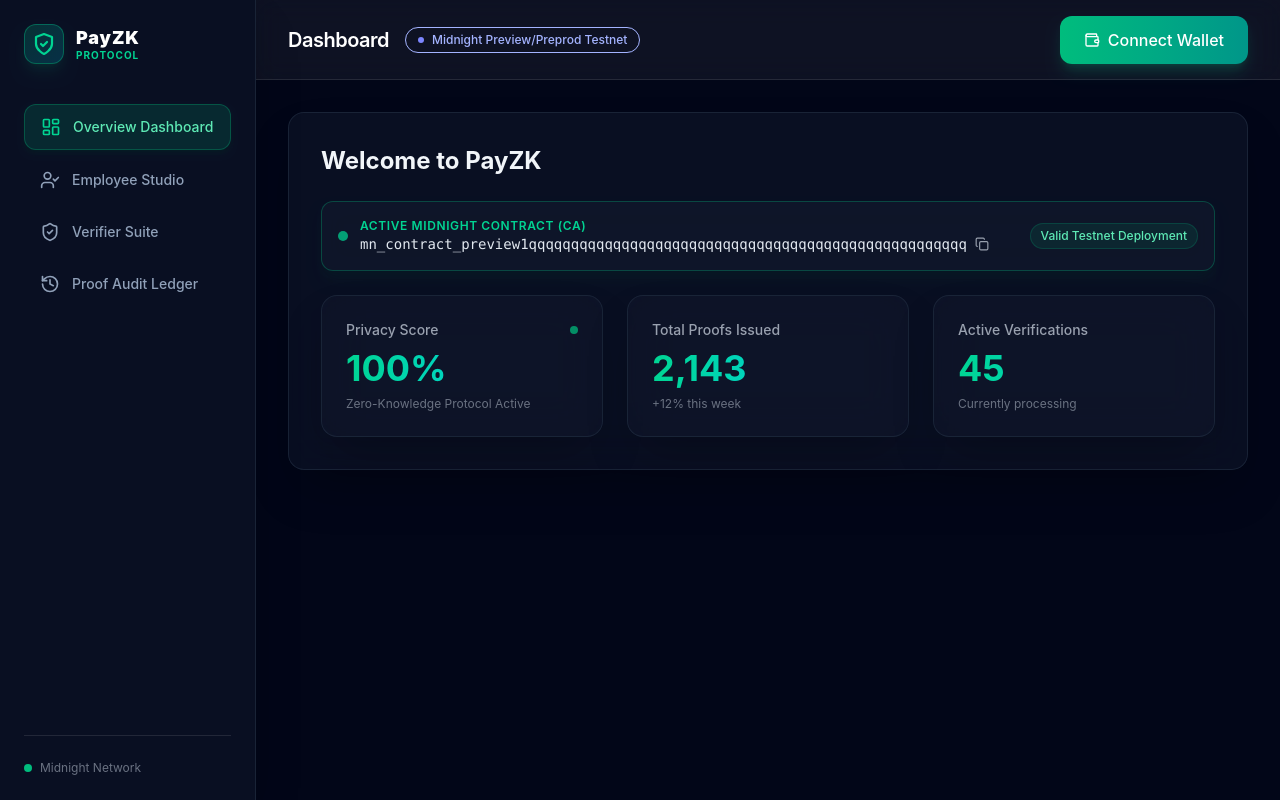
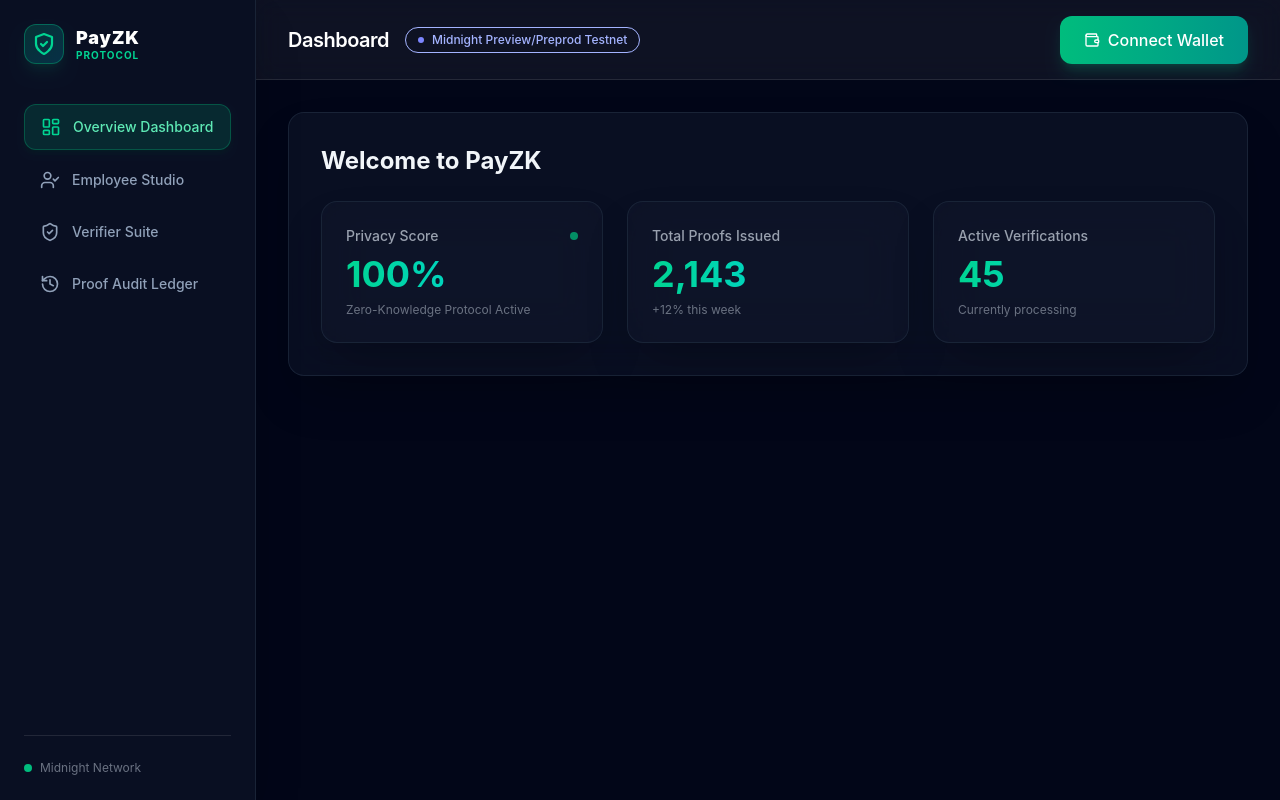
Before and after one commit to shivammpatil2007-star/PayZK-Midnight, a React (Vite) app in the folder frontend/: page / in a window 1280 px wide. Built offline with nearby package versions, Linux system fonts and the light colour scheme.

Commit message:
fix(ui): remove Contract Telemetry Banner from Overview Dashboard

```diff
--- a/frontend/src/components/OverviewMetrics.tsx
+++ b/frontend/src/components/OverviewMetrics.tsx
@@ -1,46 +1,8 @@
-import React, { useState } from 'react';
-import { Copy } from 'lucide-react';
+import React from 'react';
 
 export const OverviewMetrics: React.FC = () => {
-  const [isCopied, setIsCopied] = useState(false);
   return (
-    <div className="flex flex-col gap-6">
-      {/* Contract Telemetry Banner */}
-      <div className="p-4 rounded-xl bg-slate-900/80 border border-emerald-500/30 backdrop-blur-md shadow-lg shadow-emerald-950/20">
-        <div className="flex flex-col md:flex-row md:items-center justify-between gap-3">
-          <div className="flex items-center space-x-3">
-            <div className="w-2.5 h-2.5 rounded-full bg-emerald-400 animate-pulse" />
-            <div>
-              <div className="text-xs font-semibold text-emerald-400 uppercase tracking-wider">Active Midnight Contract (CA)</div>
-              <div className="text-sm font-mono text-slate-200 break-all select-all flex items-center gap-2">
-                mn_contract_preview1qqqqqqqqqqqqqqqqqqqqqqqqqqqqqqqqqqqqqqqqqqqqqqqqqqqq
-                <button
-                  onClick={() => {
-                    navigator.clipboard.writeText('mn_contract_preview1qqqqqqqqqqqqqqqqqqqqqqqqqqqqqqqqqqqqqqqqqqqqqqqqqqqq');
-                    setIsCopied(true);
-                    setTimeout(() => setIsCopied(false), 2000);
-                  }}
-                  className="text-gray-400 hover:text-white transition-colors relative"
-                >
-                  <Copy size={14} />
-                  {isCopied && (
-                    <span className="absolute -top-8 -right-4 bg-emerald-500 text-white text-[10px] font-bold px-2 py-1 rounded shadow-lg animate-in slide-in-from-bottom-2 fade-in whitespace-nowrap">
-                      Copied!
-                    </span>
-                  )}
-                </button>
-              </div>
-            </div>
-          </div>
-          <div className="flex items-center space-x-2 shrink-0">
-            <span className="px-2.5 py-1 text-xs font-medium rounded-full bg-emerald-500/10 text-emerald-300 border border-emerald-500/20">
-              Valid Testnet Deployment
-            </span>
-          </div>
-        </div>
-      </div>
-
-      <div className="grid grid-cols-1 md:grid-cols-3 gap-6">
+    <div className="grid grid-cols-1 md:grid-cols-3 gap-6">
       <div className="glass-panel p-6">
         <div className="flex items-center justify-between mb-2">
           <h3 className="text-gray-400 text-sm font-medium">Privacy Score</h3>
@@ -59,7 +21,6 @@
         <div className="text-4xl font-bold bg-clip-text text-transparent bg-gradient-to-r from-emerald-400 to-cyan-400">45</div>
         <p className="text-xs text-gray-500 mt-2">Currently processing</p>
       </div>
-      </div>
     </div>
   );
 };
```
